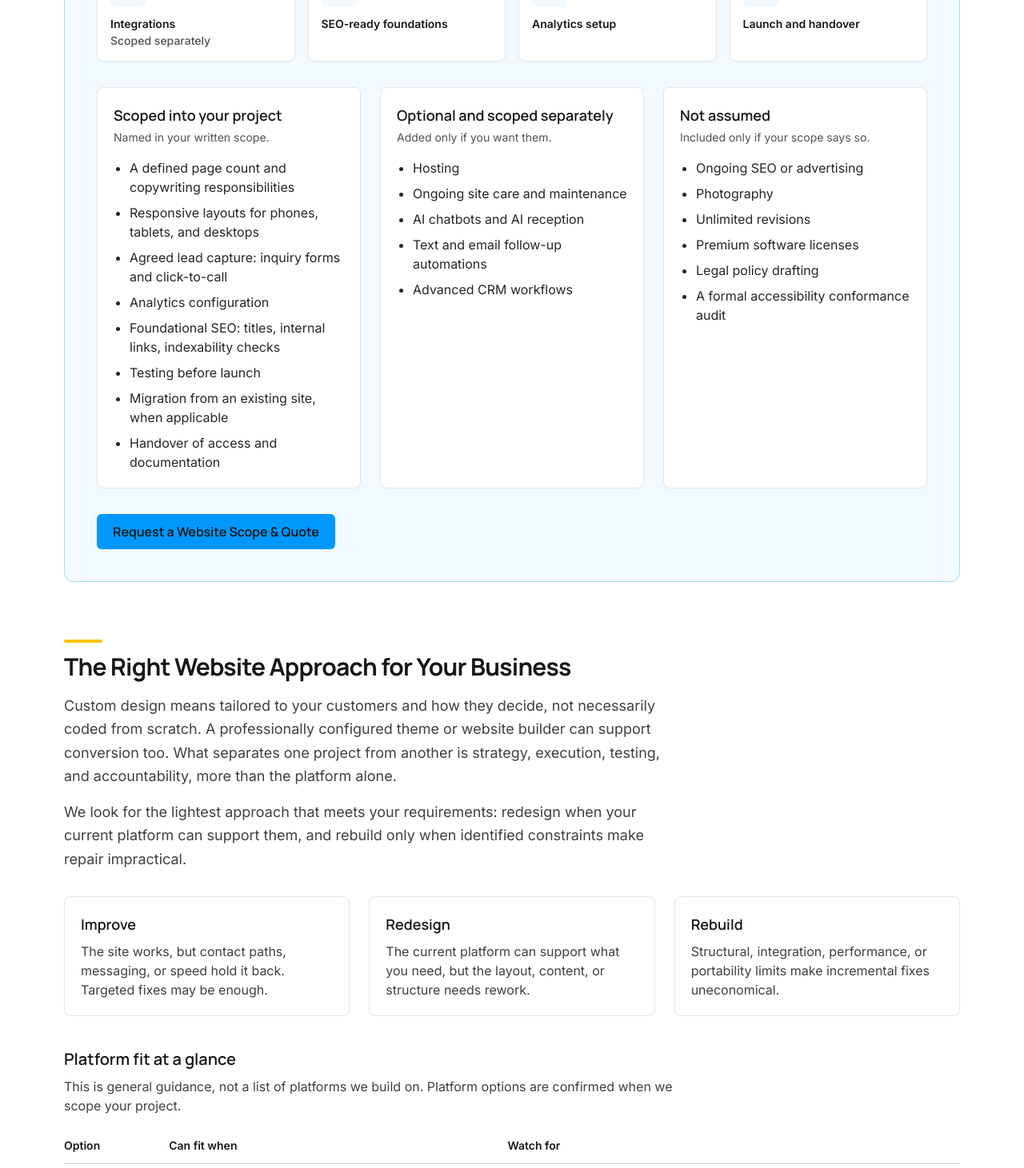
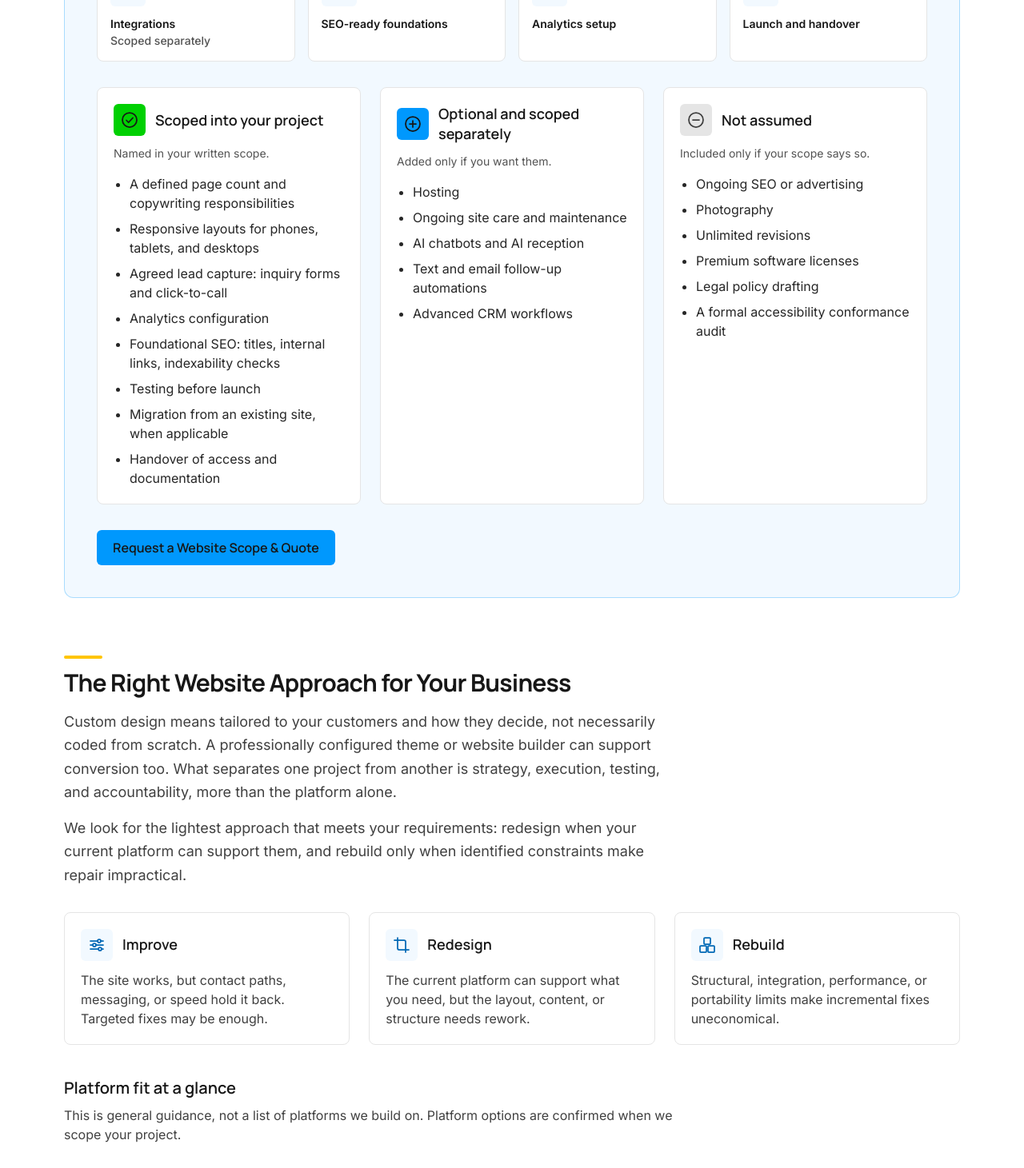
Before and after one commit to SedrickHarris/okiko-high-site, a Next.js app: page /services/website-design in a window 1280 px wide. Shown: the part 1840-3301 px from the top of the page at 80% size. Built offline with nearby package versions, Linux system fonts and the light colour scheme; no server answers.

Commit message:
Add icons to scope, approach, quality and journey cards
Co-Authored-By: Claude Sonnet 5.5 <noreply@anthropic.com>
Claude-Session: https://claude.ai/code/session_01CfHHVimwfJdmKnpXpmRkgg

```diff
--- a/src/app/services/website-design/page.tsx
+++ b/src/app/services/website-design/page.tsx
@@ -1,5 +1,6 @@
 import type { Metadata } from "next";
 import Link from "next/link";
+import { IconCardHeading } from "@/components/cards/IconCardHeading";
 import { CapabilityGrid } from "@/components/sections/CapabilityGrid";
 import { FaqSection } from "@/components/sections/FaqSection";
 import { PageSection } from "@/components/sections/PageSection";
@@ -241,8 +242,8 @@ export default function Page() {
           <div className="mt-8 grid gap-6 md:grid-cols-3">
             {scopeColumns.map((column) => (
               <div key={column.heading} className="rounded-lg border border-neutral-200 bg-white p-5">
-                <h3 className="text-lg font-semibold">{column.heading}</h3>
-                <p className="mt-1 text-sm text-neutral-600">{column.note}</p>
+                <IconCardHeading icon={column.icon} tone={column.tone} title={column.heading} />
+                <p className="mt-3 text-sm text-neutral-600">{column.note}</p>
                 <ul className="mt-4 list-disc space-y-2 pl-5 text-neutral-800">
                   {column.items.map((item) => (
                     <li key={item}>{item}</li>
@@ -278,8 +279,8 @@ export default function Page() {
           <div className="grid gap-6 md:grid-cols-3">
             {approachGuide.map((item) => (
               <div key={item.heading} className="rounded-lg border border-neutral-200 p-5">
-                <h3 className="text-lg font-semibold">{item.heading}</h3>
-                <p className="mt-2 text-neutral-700">{item.body}</p>
+                <IconCardHeading icon={item.icon} title={item.heading} />
+                <p className="mt-3 text-neutral-700">{item.body}</p>
               </div>
             ))}
           </div>
@@ -396,8 +397,8 @@ export default function Page() {
           <div className="grid gap-6 md:grid-cols-2">
             {qualityChecks.map((check) => (
               <div key={check.heading} className="rounded-lg border border-neutral-200 p-5">
-                <h3 className="text-lg font-semibold">{check.heading}</h3>
-                <p className="mt-2 text-neutral-700">{check.body}</p>
+                <IconCardHeading icon={check.icon} title={check.heading} />
+                <p className="mt-3 text-neutral-700">{check.body}</p>
               </div>
             ))}
           </div>
@@ -554,11 +555,10 @@ export default function Page() {
           }
         >
           <ol className="grid gap-4 md:grid-cols-5">
-            {customerJourney.map((item, index) => (
+            {customerJourney.map((item) => (
               <li key={item.stage} className="rounded-lg border border-neutral-200 p-4">
-                <p className="text-sm font-semibold text-neutral-600">{index + 1}</p>
-                <h3 className="mt-1 font-semibold">{item.stage}</h3>
-                <p className="mt-2 text-sm text-neutral-700">{item.body}</p>
+                <IconCardHeading icon={item.icon} title={item.stage} />
+                <p className="mt-3 text-sm text-neutral-700">{item.body}</p>
               </li>
             ))}
           </ol>
--- /dev/null
+++ b/src/components/cards/IconCardHeading.tsx
@@ -0,0 +1,34 @@
+import { NamedIcon, type IconName } from "../ui/icons";
+
+// Status tones carry meaning through icon shape and heading text as well,
+// never through color alone. Fills use brand-ink for contrast (docs/05).
+const tones = {
+  default: "bg-surface-muted text-brand-blue-strong",
+  included: "bg-brand-green text-brand-ink",
+  optional: "bg-brand-blue text-brand-ink",
+  muted: "bg-neutral-200 text-neutral-700",
+} as const;
+
+export function IconCardHeading({
+  icon,
+  title,
+  tone = "default",
+  as: Heading = "h3",
+}: {
+  icon: IconName;
+  title: string;
+  tone?: keyof typeof tones;
+  as?: "h3" | "h4";
+}) {
+  return (
+    <div className="flex items-center gap-3">
+      <span
+        aria-hidden="true"
+        className={`flex h-10 w-10 shrink-0 items-center justify-center rounded-md ${tones[tone]}`}
+      >
+        <NamedIcon name={icon} className="h-6 w-6" />
+      </span>
+      <Heading className="text-lg font-semibold leading-snug">{title}</Heading>
+    </div>
+  );
+}
--- a/src/components/ui/icons.tsx
+++ b/src/components/ui/icons.tsx
@@ -98,3 +98,135 @@ export const MessageIcon = (p: P) => (
     <path d="M4 5h16v11H9.5L5 20v-4H4z" />
   </Icon>
 );
+
+/** Check in a circle (included) */
+export const CheckCircleIcon = (p: P) => (
+  <Icon {...p}>
+    <circle cx="12" cy="12" r="9" />
+    <path d="M8 12.5l2.7 2.7L16 9.5" />
+  </Icon>
+);
+
+/** Plus in a circle (optional) */
+export const PlusCircleIcon = (p: P) => (
+  <Icon {...p}>
+    <circle cx="12" cy="12" r="9" />
+    <path d="M12 8v8M8 12h8" />
+  </Icon>
+);
+
+/** Minus in a circle (not assumed) */
+export const MinusCircleIcon = (p: P) => (
+  <Icon {...p}>
+    <circle cx="12" cy="12" r="9" />
+    <path d="M8 12h8" />
+  </Icon>
+);
+
+/** Sliders: tune what exists (Improve) */
+export const ImproveIcon = (p: P) => (
+  <Icon {...p}>
+    <path d="M4 7h9M17 7h3M4 12h3M11 12h9M4 17h10M18 17h2" />
+    <circle cx="15" cy="7" r="2" />
+    <circle cx="9" cy="12" r="2" />
+    <circle cx="16" cy="17" r="2" />
+  </Icon>
+);
+
+/** Reframe: new layout on the same platform (Redesign) */
+export const RedesignIcon = (p: P) => (
+  <Icon {...p}>
+    <path d="M7 3v13a2 2 0 0 0 2 2h12M17 21V8a2 2 0 0 0-2-2H3" />
+  </Icon>
+);
+
+/** Blocks: start from the foundation (Rebuild) */
+export const RebuildIcon = (p: P) => (
+  <Icon {...p}>
+    <rect x="8" y="3" width="8" height="8" rx="1" />
+    <rect x="3" y="13" width="8" height="8" rx="1" />
+    <rect x="13" y="13" width="8" height="8" rx="1" />
+  </Icon>
+);
+
+/** Phone (mobile testing) */
+export const PhoneIcon = (p: P) => (
+  <Icon {...p}>
+    <rect x="7" y="2" width="10" height="20" rx="2" />
+    <path d="M11 18h2" />
+  </Icon>
+);
+
+/** Gauge (performance targets) */
+export const GaugeIcon = (p: P) => (
+  <Icon {...p}>
+    <path d="M3.5 16a9 9 0 1 1 17 0" />
+    <path d="M12 14l4-5" />
+    <circle cx="12" cy="14" r="1" />
+  </Icon>
+);
+
+/** Person figure (accessibility) */
+export const AccessibilityIcon = (p: P) => (
+  <Icon {...p}>
+    <circle cx="12" cy="5" r="1.7" />
+    <path d="M5 9h14M12 9v5M12 14l-3 7M12 14l3 7" />
+  </Icon>
+);
+
+/** Plug (third-party widgets) */
+export const PlugIcon = (p: P) => (
+  <Icon {...p}>
+    <path d="M9 3v4M15 3v4M7 7h10v4a5 5 0 0 1-10 0zM12 16v5" />
+  </Icon>
+);
+
+/** Map pin (discovery) */
+export const MapPinIcon = (p: P) => (
+  <Icon {...p}>
+    <path d="M12 21s-6.5-5.6-6.5-11a6.5 6.5 0 0 1 13 0c0 5.4-6.5 11-6.5 11z" />
+    <circle cx="12" cy="10" r="2.4" />
+  </Icon>
+);
+
+/** Headset (reception) */
+export const HeadsetIcon = (p: P) => (
+  <Icon {...p}>
+    <path d="M4 14v-2a8 8 0 0 1 16 0v2" />
+    <path d="M4 14h3v5H5a1 1 0 0 1-1-1zM20 14h-3v5h2a1 1 0 0 0 1-1z" />
+    <path d="M17 19c0 1.5-2 2-5 2" />
+  </Icon>
+);
+
+/** Envelope (follow-up) */
+export const MailIcon = (p: P) => (
+  <Icon {...p}>
+    <rect x="3" y="5" width="18" height="14" rx="2" />
+    <path d="M3 7l9 6 9-6" />
+  </Icon>
+);
+
+export const iconRegistry = {
+  check: CheckCircleIcon,
+  plus: PlusCircleIcon,
+  minus: MinusCircleIcon,
+  improve: ImproveIcon,
+  redesign: RedesignIcon,
+  rebuild: RebuildIcon,
+  phone: PhoneIcon,
+  gauge: GaugeIcon,
+  accessibility: AccessibilityIcon,
+  plug: PlugIcon,
+  pin: MapPinIcon,
+  website: CustomDesignIcon,
+  message: MessageIcon,
+  headset: HeadsetIcon,
+  mail: MailIcon,
+} as const;
+
+export type IconName = keyof typeof iconRegistry;
+
+export function NamedIcon({ name, className }: { name: IconName; className?: string }) {
+  const Glyph = iconRegistry[name];
+  return <Glyph className={className} />;
+}
--- a/src/content/services/website-design.ts
+++ b/src/content/services/website-design.ts
@@ -109,6 +109,8 @@ export const inquiryFlow = [
 
 export const scopeColumns = [
   {
+    icon: "check",
+    tone: "included",
     heading: "Scoped into your project",
     note: "Named in your written scope.",
     items: [
@@ -123,6 +125,8 @@ export const scopeColumns = [
     ],
   },
   {
+    icon: "plus",
+    tone: "optional",
     heading: "Optional and scoped separately",
     note: "Added only if you want them.",
     items: [
@@ -134,6 +138,8 @@ export const scopeColumns = [
     ],
   },
   {
+    icon: "minus",
+    tone: "muted",
     heading: "Not assumed",
     note: "Included only if your scope says so.",
     items: [
@@ -149,14 +155,17 @@ export const scopeColumns = [
 
 export const approachGuide = [
   {
+    icon: "improve",
     heading: "Improve",
     body: "The site works, but contact paths, messaging, or speed hold it back. Targeted fixes may be enough.",
   },
   {
+    icon: "redesign",
     heading: "Redesign",
     body: "The current platform can support what you need, but the layout, content, or structure needs rework.",
   },
   {
+    icon: "rebuild",
     heading: "Rebuild",
     body: "Structural, integration, performance, or portability limits make incremental fixes uneconomical.",
   },
@@ -206,18 +215,22 @@ export const architectureLevels = [
 
 export const qualityChecks = [
   {
+    icon: "phone",
     heading: "Mobile testing",
     body: "Navigation, tap-to-call, forms, and booking are tested on phones, not only in a desktop preview.",
   },
   {
+    icon: "gauge",
     heading: "Performance targets",
     body: "Targets follow Google's Core Web Vitals thresholds: LCP of 2.5 seconds or less, INP of 200 milliseconds or less, and CLS of 0.1 or less, assessed at the 75th percentile of real-user data on mobile and desktop.",
   },
   {
+    icon: "accessibility",
     heading: "Accessibility scope",
     body: "Testing is defined against WCAG 2.2 AA: keyboard operation, visible focus, forms, contrast, zoom, and target size. Automated scans are paired with manual checks.",
   },
   {
+    icon: "plug",
     heading: "Third-party widgets",
     body: "Chat, booking, and form widgets are checked for speed, accessibility, and privacy alongside the main site.",
   },
@@ -327,22 +340,27 @@ export const ownershipRows = [
 
 export const customerJourney = [
   {
+    icon: "pin",
     stage: "Discovery",
     body: "Google Business Profile optimization helps customers find and verify your business.",
   },
   {
+    icon: "website",
     stage: "Website",
     body: "Your site explains the offer and makes contact easy.",
   },
   {
+    icon: "message",
     stage: "Inquiry",
     body: "A website chatbot can answer scoped pre-inquiry questions.",
   },
   {
+    icon: "headset",
     stage: "Reception",
     body: "An AI receptionist can handle calls after a visitor taps to call.",
   },
   {
+    icon: "mail",
     stage: "Follow-up",
     body: "Text and email workflows follow up under appropriate consent and communication rules.",
   },
```
